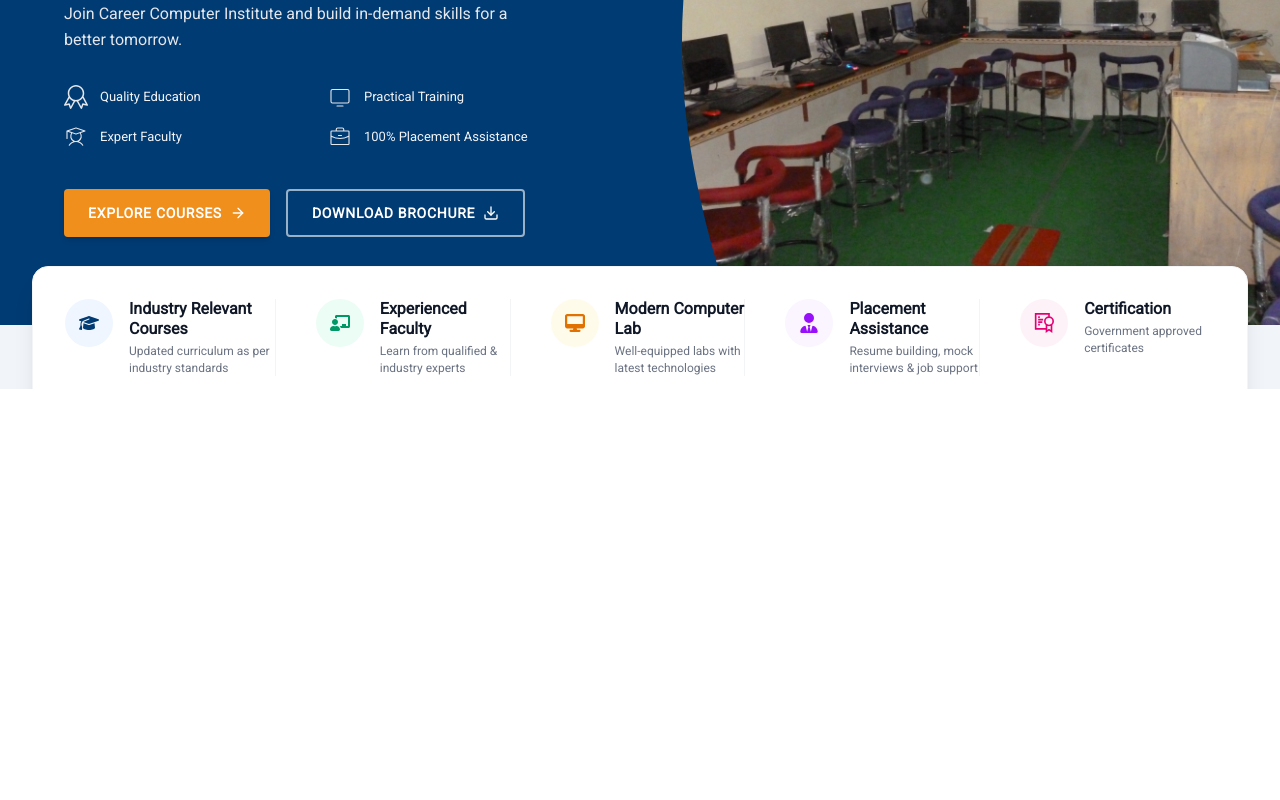
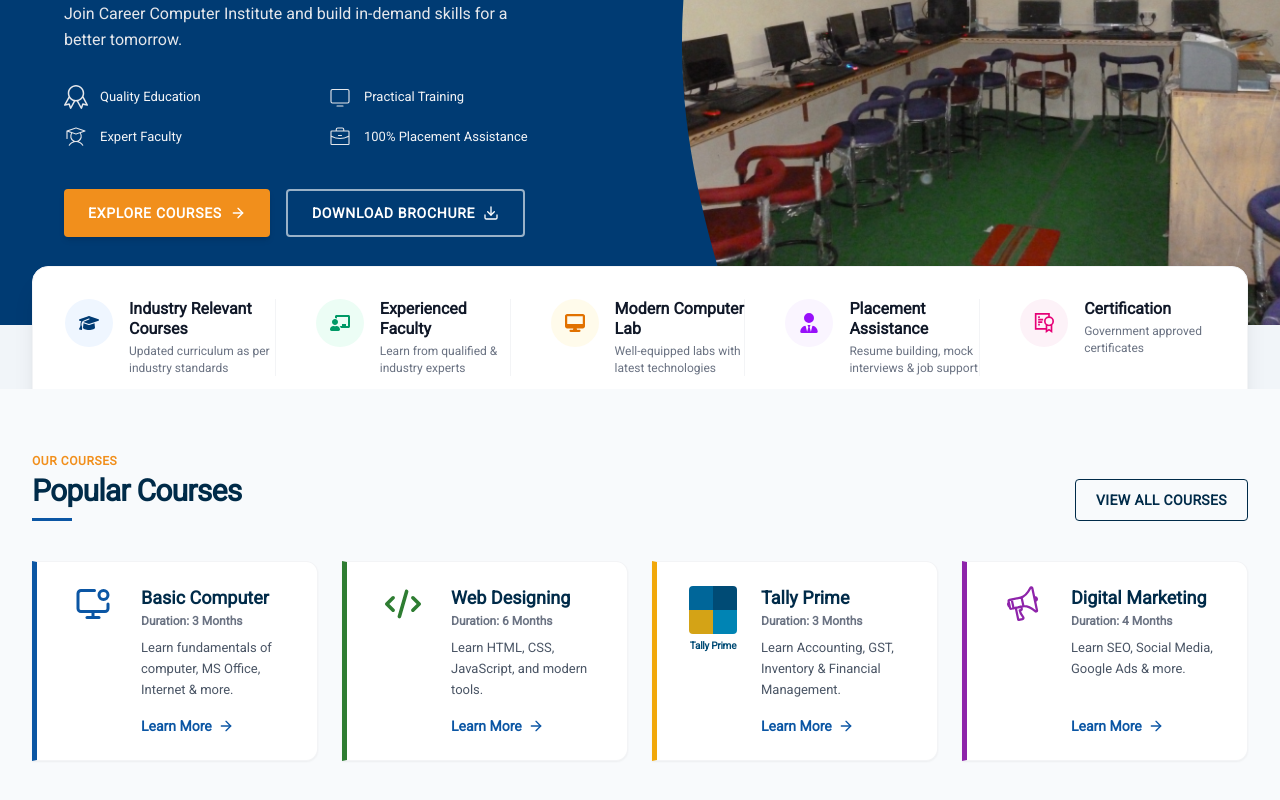
Before and after one commit to Santaravind/Career_Computer_Institute, a React (Vite) app: page / in a window 1280 px wide. Shown: the part 392-1192 px from the top of the page. Before the commit the page ends 877 px from the top, so only its background shows below. Built offline with nearby package versions, Linux system fonts and the light colour scheme; the HTML template or start-up script is replaced by a standard one.

Commit message:
Courses and navigation Pages

```diff
--- a/src/App.jsx
+++ b/src/App.jsx
@@ -6,6 +6,7 @@
 import { Routes, Route, Link } from "react-router-dom";
 import Header from './components/pages/Header'
 import Hero from './components/pages/Hero'
+import Courses from './components/courses/courses';
 function App() {
 
 
@@ -17,6 +18,7 @@
      <Routes>
         <Route path="/" element={<Hero/>} />
         <Route path="/about" element={<About />} />
+        <Route path='/course' element={<Courses/>}></Route>
         {/* <Route path="/contact" element={<Contact />} /> */}
       </Routes>
 
--- /dev/null
+++ b/src/components/courses/courses.jsx
@@ -0,0 +1,11 @@
+import React from 'react'
+
+function courses() {
+  return (
+    <>
+      <h1 className='text-9xl uppercase'>Comming soon</h1>
+    </>
+  )
+}
+
+export default courses
--- a/src/components/pages/Hero.jsx
+++ b/src/components/pages/Hero.jsx
@@ -15,6 +15,7 @@
 import im4 from '../../assets/im4.jpeg'
 import im5 from '../../assets/im5.jpeg'
  import im7 from '../../assets/im7.jpeg'
+import PopulerCources from "./PopulerCources";
 
 
 
@@ -44,7 +45,7 @@
   const timer = setInterval(() => {
     setCurrentSlide((prevSlide) => {
       const next = (prevSlide + 1) % slideImages.length;
-      console.log('Changing to slide:', next); // Debug log
+      // console.log('Changing to slide:', next); // Debug log
       return next;
     });
   }, 15000);
@@ -55,7 +56,7 @@
     <>
       <section className="relative bg-slate-100 font-roboto overflow-hidden pb-20 lg:pb-16">
         {/* Main Banner Wrapper */}
-        <div className="relative flex flex-col lg:flex-row min-h-[520px] lg:min-h-[580px] bg-[#003B73]">
+        <div className="relative flex flex-col lg:flex-row min-h-130 lg:min-h-145 bg-[#003B73]">
           {/* Left Text content pane */}
           <div className="w-full lg:w-[50%] flex flex-col justify-center px-6 sm:px-12 lg:px-16 py-12 text-white z-10">
             <span className="text-[#F18F1C] font-bold text-xs sm:text-sm tracking-widest uppercase mb-3">
@@ -225,7 +226,8 @@
           </div>
         </div>
       </section>
-      <div className="h-20 lg:h-24"></div>
+      {/* <div className="h-20 lg:h-24"></div> */}
+      <PopulerCources/>
     </>
   );
 }
--- a/src/components/pages/Navigation.jsx
+++ b/src/components/pages/Navigation.jsx
@@ -273,7 +273,7 @@
   const navItems = [
     { name: 'HOME', href: '/' },
     { name: 'ABOUT US', href: '/about' },
-    { name: 'COURSES', href: '/courses' },
+    { name: 'COURSES', href: '/Course' },
     { name: 'ADMISSIONS', href: '/admissions' },
     { name: 'GALLERY', href: '/gallery' },
     { name: 'PLACEMENTS', href: '/placements' },
@@ -327,7 +327,7 @@
           : 'bg-white top-0 lg:top-9'
         }
       `}>
-        <div className="max-w-[1400px] mx-auto px-4 sm:px-6 lg:px-8">
+        <div className="max-w-350 mx-auto px-4 sm:px-6 lg:px-8">
           <div className="flex justify-between items-center h-20 lg:h-24 transition-all duration-300">
 
 
@@ -356,9 +356,9 @@
 
     {/* Slogan Divider Row */}
     <div className="flex items-center gap-1.5 mt-1 text-[7px] sm:text-[9px] font-medium tracking-wide text-slate-500 normal-case">
-      <span className="h-[1px] w-3 bg-slate-300"></span>
+      <span className="h-px w-3 bg-slate-300"></span>
       <p className="whitespace-nowrap">Shape Your Future With Us</p>
-      <span className="h-[1px] w-3 bg-slate-300"></span>
+      <span className="h-px w-3 bg-slate-300"></span>
     </div>
   </div>
 </div>
@@ -380,7 +380,7 @@
                   {item.name}
                   {/* Clean flat bottom underline matching the reference screenshot */}
                   <span className={`
-                    absolute bottom-[-4px] left-0 right-0 h-[3px] bg-[#0B56A4] transition-all duration-200
+                    absolute -bottom-1 left-0 right-0 h-0.75 bg-[#0B56A4] transition-all duration-200
                     ${activeItem === item.name ? 'opacity-100' : 'opacity-0'}
                   `}></span>
                 </a>
--- /dev/null
+++ b/src/components/pages/PopulerCources.jsx
@@ -0,0 +1,137 @@
+import React from 'react';
+import { FiArrowRight } from 'react-icons/fi';
+import { LuMonitorDot } from 'react-icons/lu';
+import { FaCode } from 'react-icons/fa6';
+import { IoMegaphoneOutline } from "react-icons/io5";
+import { useNavigate } from 'react-router-dom';
+function PopulerCources() {
+  // Course data array based on your image layout
+  const courses = [
+    {
+      id: 1,
+      title: 'Basic Computer',
+      duration: '3 Months',
+      description: 'Learn fundamentals of computer, MS Office, Internet & more.',
+      borderColor: 'border-l-[#0B56A4]', // Blue
+      icon: <LuMonitorDot className="text-4xl text-[#0B56A4]" />,
+      isCustomIcon: false
+    },
+    {
+      id: 2,
+      title: 'Web Designing',
+      duration: '6 Months',
+      description: 'Learn HTML, CSS, JavaScript, and modern tools.',
+      borderColor: 'border-l-[#2E7D32]', // Green
+      icon: <FaCode className="text-4xl text-[#2E7D32]" />,
+      isCustomIcon: false
+    },
+    {
+      id: 3,
+      title: 'Tally Prime',
+      duration: '3 Months',
+      description: 'Learn Accounting, GST, Inventory & Financial Management.',
+      borderColor: 'border-l-[#F1A80A]', // Yellow-Gold
+      // Custom graphic box to match the unique Tally blue/yellow logo style in screenshot
+      icon: (
+        <div className="w-12 h-12 flex flex-wrap rounded overflow-hidden">
+          <div className="w-6 h-6 bg-[#006699]"></div>
+          <div className="w-6 h-6 bg-[#004B75]"></div>
+          <div className="w-6 h-6 bg-[#D4A316]"></div>
+          <div className="w-6 h-6 bg-[#0084B4]"></div>
+        </div>
+      ),
+      isCustomIcon: true,
+      subText: 'Tally Prime'
+    },
+    {
+      id: 4,
+      title: 'Digital Marketing',
+      duration: '4 Months',
+      description: 'Learn SEO, Social Media, Google Ads & more.',
+      borderColor: 'border-l-[#8E24AA]', // Purple
+      icon: < IoMegaphoneOutline  className="text-4xl text-[#8E24AA] -rotate-12" />,
+      isCustomIcon: false
+    }
+  ];
+   const navigate = useNavigate();
+  const handalCourse =(e) =>{
+          e.preventDefault();
+          navigate("/course");
+
+  }
+  return (
+    <section className="bg-slate-50 py-16 px-4 sm:px-6 lg:px-8 font-roboto">
+      <div className="max-w-350 mx-auto">
+
+        {/* Header Area */}
+        <div className="flex flex-col sm:flex-row justify-between items-start sm:items-end gap-4 mb-10">
+          <div>
+            <span className="text-[#F18F1C] font-bold text-xs uppercase tracking-wider block mb-1">
+              OUR COURSES
+            </span>
+            <div className="relative inline-block">
+              <h2 className="text-[#002B49] text-2xl sm:text-3xl font-extrabold tracking-tight pb-3">
+                Popular Courses
+              </h2>
+              {/* Bottom blue accent bar matching the visual reference */}
+              <span className="absolute bottom-0 left-0 w-10 h-0.75 bg-[#0B56A4]"></span>
+            </div>
+          </div>
+
+          <button  onClick={handalCourse} className="border border-[#002B49] text-[#002B49] hover:bg-[#002B49] hover:text-white text-xs sm:text-sm font-bold tracking-wide uppercase py-2.5 px-5 rounded transition-colors self-stretch sm:self-auto text-center">
+            View All Courses
+          </button>
+        </div>
+
+        {/* Responsive Grid Layout */}
+        <div className="grid grid-cols-1 md:grid-cols-2 xl:grid-cols-4 gap-6">
+          {courses.map((course) => (
+            <div
+              key={course.id}
+              className={`bg-white rounded-r-xl border-y border-r border-gray-100 border-l-[5px] ${course.borderColor} shadow-xs hover:shadow-md transition-shadow duration-300 p-6 flex items-start gap-4`}
+            >
+
+              {/* Icon / Brand Graphic Box */}
+              <div className="shrink-0 flex flex-col items-center justify-center min-w-16">
+                {course.icon}
+                {course.isCustomIcon && (
+                  <span className="text-[10px] font-bold text-[#004B75] mt-1 tracking-tight">
+                    {course.subText}
+                  </span>
+                )}
+              </div>
+
+              {/* Text Information Elements */}
+              <div className="flex flex-col h-full">
+                <h3 className="text-[#002B49] text-lg font-extrabold leading-snug">
+                  {course.title}
+                </h3>
+
+                <p className="text-gray-500 font-bold text-xs mt-0.5 mb-2">
+                  Duration: <span className="font-semibold">{course.duration}</span>
+                </p>
+
+                <p className="text-gray-600 text-[13px] leading-relaxed font-medium mb-4 grow">
+                  {course.description}
+                </p>
+
+                {/* Link Trigger */}
+                <a
+                  href={`#course-${course.id}`}
+                  className="inline-flex items-center gap-1.5 text-[#0B56A4] hover:text-blue-800 text-sm font-extrabold group transition-colors mt-auto"
+                >
+                  Learn More
+                  <FiArrowRight className="text-base transform group-hover:translate-x-1 transition-transform" />
+                </a>
+              </div>
+
+            </div>
+          ))}
+        </div>
+
+      </div>
+    </section>
+  );
+}
+
+export default PopulerCources;
```
